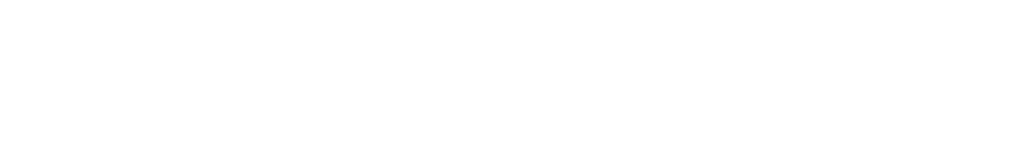
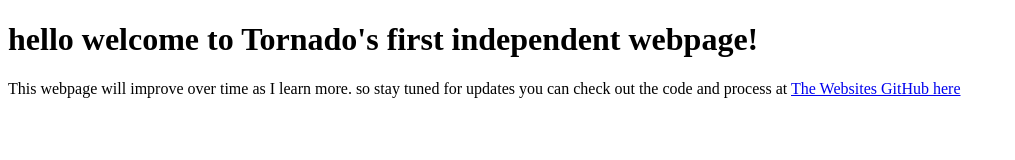
Before and after one commit to TornadoSoup/first-real-webpage, a plain HTML site: page Index.html in a window 1280 px wide. Shown: the whole page, without its empty margins (0-1015 px from the left). Drawn offline with Linux system fonts and the light colour scheme.

Commit message:
Update Index.html

```diff
--- a/Index.html
+++ b/Index.html
@@ -3,5 +3,9 @@
   <head>
 <title>tornado's first independent webpage</title>
 </head>
-  <body></body>
-</html>
+  <body>
+    <h1>hello welcome to Tornado's first independent webpage!</h1>
+    <p1>This webpage will improve over time as I learn more. so stay tuned for updates you can check out the code and process at </p1>
+    <a href="https://github.com/TornadoSoup/first-real-webpage">The Websites GitHub here</a>
+  </body>
+    </html>
```
